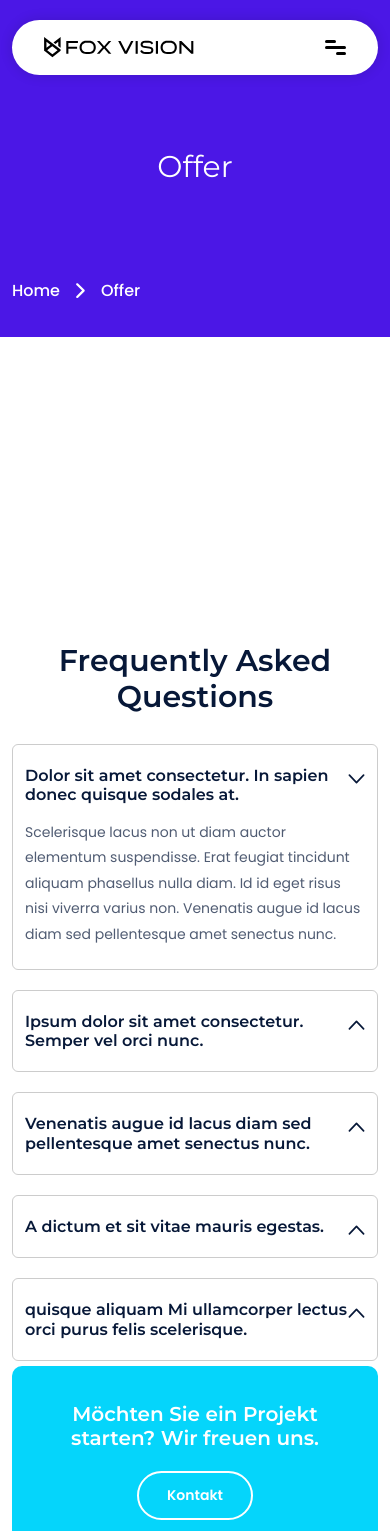
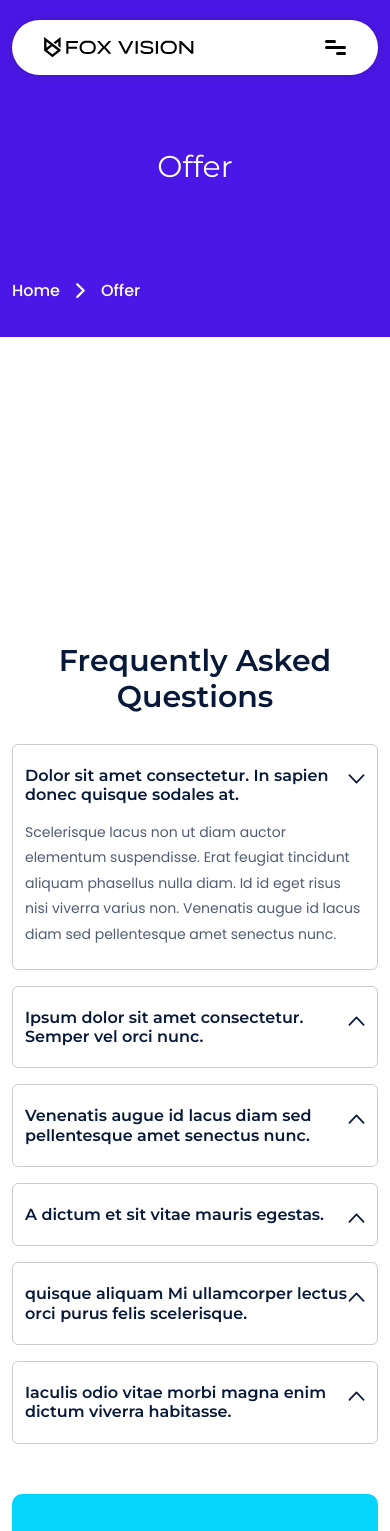
Before and after one commit to mayankpcp7/FoxVision, a React (Create React App) app: page /offer in a window 390 px wide. Shown: the top 1531 px of the page. Built offline with nearby package versions, Linux system fonts and the light colour scheme.

Commit message:
change in accordian padding

```diff
--- a/src/components/Frequently.jsx
+++ b/src/components/Frequently.jsx
@@ -24,7 +24,7 @@ const Frequently = () => {
   };
 
   return (
-    <div className="xl:py-[150px] py-12 sm:py-14 md:py-[80px] lg:py-24">
+    <div className="xl:pt-[150px] pt-12 sm:pt-14 md:pt-[80px] lg:pt-24 xl:pb-[294px] lg:pb-[200px] sm:pb-[180px] pb-[200px]">
       <div className="max-w-[1164px] mx-auto px-3">
         <BlueHeading
           headingText="Frequently Asked Questions"
@@ -33,7 +33,7 @@ const Frequently = () => {
         <div className="flex flex-col w-full lg:max-w-[970px] mx-auto">
           {accordionData.map((item, index) => (
             <div
-              className="accordion-item border border-solid border-[#00000033] sm:pl-[21px] sm:pr-[30px] px-3 py-[21px] mb-5 rounded-[6px] transition-all duration-300 ease-in-out"
+              className="accordion-item border border-solid border-[#00000033] sm:pl-[21px] sm:pr-[30px] px-3 py-[21px] sm:mb-5 mb-4 rounded-[6px] transition-all duration-300 ease-in-out"
               key={index}
             >
               <div
```
